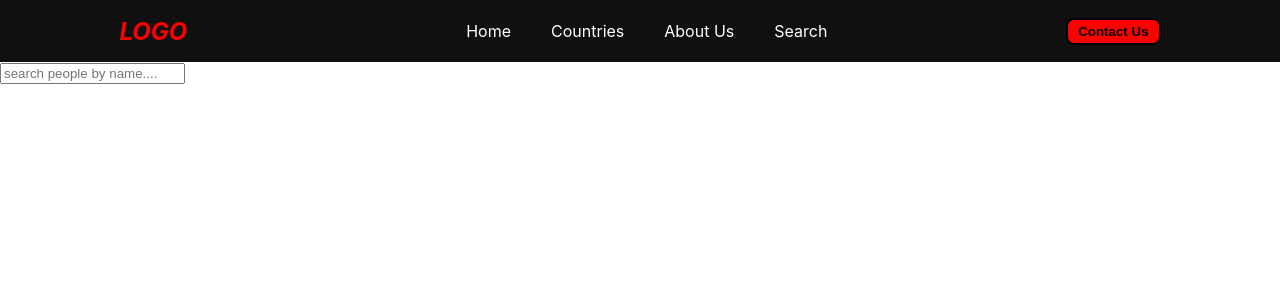
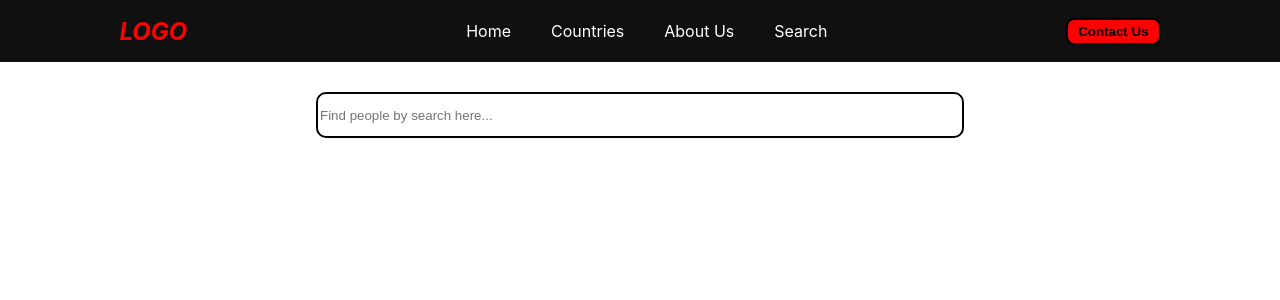
Before and after one commit to antor4920/demo_work, a React (Create React App) app: page /search_bar in a window 1280 px wide. Shown: the top 300 px of the page. Built offline with nearby package versions, Linux system fonts and the light colour scheme.

Commit message:
today's work

```diff
--- a/public/style.css
+++ b/public/style.css
@@ -134,45 +134,41 @@ justify-content: space-between;
 
 /* search bar */
 
-/* .search-container {
-    max-width: 400px;
-    margin: auto;
-    position: relative;
-  }
+.Search_box{
+    /* background-color: green; */
+    display: flex;
+    justify-content: center;
+    align-items: center;
+    padding-top: 30px;
+}
+ .Search_inputfield{
+    border: 2px solid black;
+    width: 50%;
+    height: 40px;
+    border-radius: 10px;
+ }
+.Search_list_box{
+    /* background-color: #ee565b; */
+    display: flex;
+    justify-content: center;
+    align-items: center;
+    flex-direction: column;
 
-  input {
-    width: 100%;
-    padding: 10px;
-    border: 1px solid #ccc;
-    border-radius: 5px;
-  }
+}
 
-  .suggestions {
-    list-style: none;
-    padding: 0;
-    margin: 0;
-    border: 1px solid #ccc;
-    border-radius: 5px;
-    background: white;
-    position: absolute;
-    width: 100%;
-    z-index: 10;
-  }
+.Search_list{
+  list-style: none;
+  background-color: rgba(213, 238, 238, 0.608);
+  width: 50%;
+  padding: 5px;
+  margin-bottom: 2px;
+  border-radius: 10px;
+}
 
-  .suggestions li {
-    padding: 10px;
-    cursor: pointer;
-  }
-
-  .suggestions li:hover {
-    background: #f0f0f0;
-  }
-
-  .product-details {
-    margin-top: 20px;
-    padding: 10px;
-    border: 1px solid #ddd;
-    border-radius: 5px;
-    background: #f9f9f9;
-  }
-   */
+/* .details_box{
+    position:fixed;
+} */
+   .mage_div{
+    height: 250px;
+    width: 200px;
+   }
--- a/src/Data/Data.jsx
+++ b/src/Data/Data.jsx
@@ -1,4 +1,5 @@
 import A from "../assets/image/A.png";
+import B from "../assets/image/sheza.jpg";
 
 export const data = [
   {
@@ -11,8 +12,8 @@ export const data = [
 
   {
     id: 2,
-    image: A,
-    country: "Nepal",
+    image: B,
+    country: "Sheza",
     details:
       "Lorem ipsum dolor sit amet consectetur adipisicing elit. Nam vitae culpa doloremque repudiandae quod placeat iusto alias reiciendis inventore in, vel odio vero aut perspiciatis dolor explicabo. Officiis, at alias.",
   },
--- a/src/Pages/Search.jsx
+++ b/src/Pages/Search.jsx
@@ -1,80 +1,68 @@
 import React, { useState } from "react";
 
-const products = [
-  {
-    id: 1,
-    name: "iPhone 15",
-    price: "$999",
-    description: "Latest Apple smartphone.",
-  },
-  {
-    id: 2,
-    name: "Samsung Galaxy S23",
-    price: "$899",
-    description: "Flagship Samsung phone.",
-  },
-  {
-    id: 3,
-    name: "MacBook Air",
-    price: "$1199",
-    description: "Lightweight Apple laptop.",
-  },
-  {
-    id: 4,
-    name: "Sony Headphones",
-    price: "$199",
-    description: "Noise-canceling headphones.",
-  },
-];
+import { data } from "../Data/Data";
 
 const ProductSearch = () => {
-  const [query, setQuery] = useState("");
-  const [filteredProducts, setFilteredProducts] = useState([]);
-  const [selectedProduct, setSelectedProduct] = useState(null);
-  const search = (e) => {
-    let valuess = e.target.value;
-    setQuery(valuess);
+  const [searchInput, setsearchInput] = useState("");
+  const [findProduct, setfindProduct] = useState([]);
+  const [selecItem, setSelectItem] = useState();
 
-    if (valuess) {
-      const results = products.filter((item) =>
-        item.name.toLowerCase().includes(valuess.toLowerCase())
+  const handleSearch = (event) => {
+    let searchItem = event.target.value;
+    setsearchInput(searchItem);
+
+    if (searchItem) {
+      let result = data.filter((product) =>
+        product.country.toLowerCase().includes(searchItem.toLowerCase())
       );
-      setFilteredProducts(results);
+      setfindProduct(result);
     } else {
-      setFilteredProducts([]);
+      setfindProduct([]);
     }
   };
 
-  const handleSelect = (product) => {
-    setQuery("");
-    setSelectedProduct(product);
-    setFilteredProducts([]);
+  const showItem = (item) => {
+    setSelectItem(item);
+    setfindProduct([]);
+    setsearchInput("");
   };
-
-  console.log(filteredProducts);
 
   return (
     <div>
-      <input
-        type="text"
-        placeholder="search people by name...."
-        value={query}
-        onChange={search}
-      />
-      {filteredProducts.length > 0 && (
-        <ul>
-          {filteredProducts.map((product, index) => (
-            <li key={index} onClick={() => handleSelect(product)}>
-              {product.name}
+      <div className="Search_box">
+        <input
+          className="Search_inputfield"
+          type="text"
+          placeholder="Find people by search here..."
+          value={searchInput}
+          onChange={handleSearch}
+        />
+      </div>
+
+      {findProduct.length > 0 && (
+        <div className="Search_list_box">
+          {findProduct.map((item) => (
+            <li
+              className="Search_list"
+              key={item.id}
+              onClick={() => showItem(item)}
+            >
+              {item.country}
             </li>
           ))}
-        </ul>
+        </div>
       )}
 
-      {selectedProduct && (
-        <div>
-          <h1>{selectedProduct.name}</h1>
-          <p>{selectedProduct.description}</p>
+      {selecItem && (
+        <div className="details_box">
+          <h3>{selecItem.country}</h3>
+          <p>{selecItem.details}</p>
+
+          <img
+            className="mage_div"
+            src={selecItem.image}
+            alt={selecItem.image}
+          />
         </div>
       )}
     </div>
```
Also changed, not shown: src/assets/image/sheza.jpg (added).
